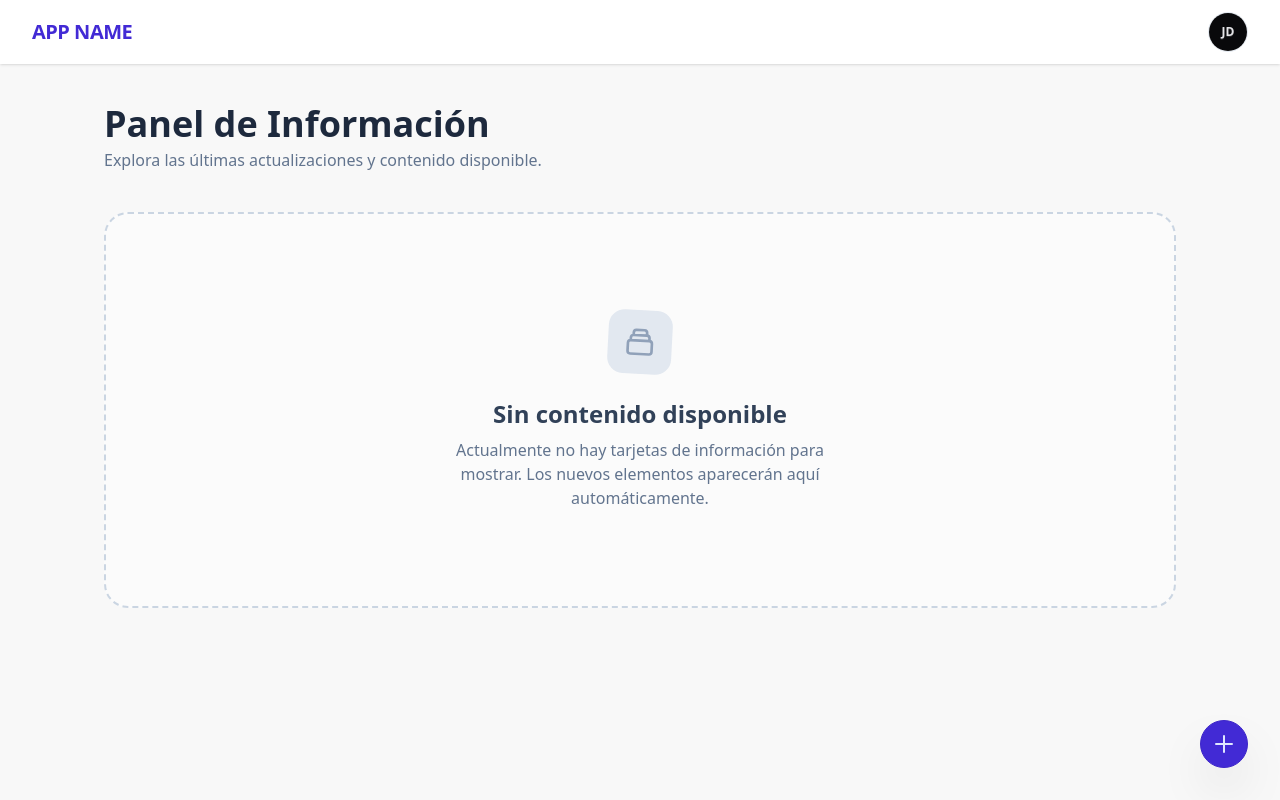
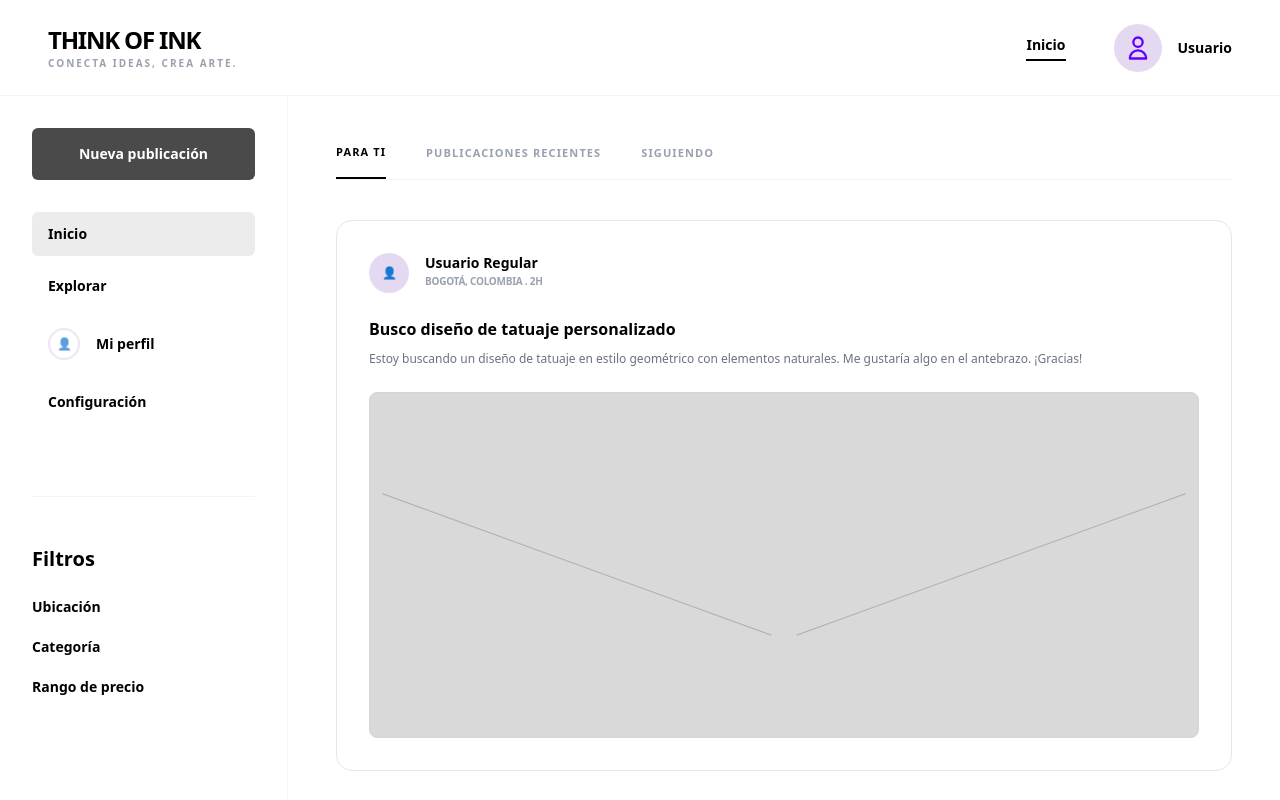
Before and after one commit to Desarrollo-de-Entornos-Digitales/taller-next-corte-3-y-4-think-of-ink, a Next.js app: page /feed in a window 1280 px wide. Shown: the top 800 px of the page. Built offline with nearby package versions, Linux system fonts and the light colour scheme.

Commit message:
styles in feed done

```diff
--- a/src/app/feed/page.tsx
+++ b/src/app/feed/page.tsx
@@ -2,63 +2,59 @@
 
 import Link from 'next/link';
 
-/*import { InfoCard } from '@/components/ui/InfoCard';*/
-
 export default function Feed() {
-    const infoData = [];
+    const infoData = [
+        {
+            id: 1,
+            author: 'Usuario Regular',
+            location: 'Bogotá, Colombia',
+            time: '2h',
+            title: 'Busco diseño de tatuaje personalizado',
+            content:
+                'Estoy buscando un diseño de tatuaje en estilo geométrico con elementos naturales. Me gustaría algo en el antebrazo. ¡Gracias!',
+            images: [1],
+        },
+        {
+            id: 2,
+            author: 'Estudio Black Ink',
+            location: 'Medellín, Colombia',
+            time: '4h',
+            title: 'Promoción del mes',
+            content: '20% de descuento en tatuajes grandes. Agenda tu cita y lleva tu idea a otro nivel.',
+            images: [1, 2, 3],
+        },
+        {
+            id: 3,
+            author: 'Tatuador Independiente',
+            location: 'Cali, Colombia',
+            time: '6h',
+            title: 'Nuevo diseño disponible',
+            content: 'Disponible para tatuar este diseño en realismo. ¡Escríbeme para más info!',
+            images: [1],
+        },
+    ];
 
     return (
-        <main className="bg-base-200 min-h-screen relative">
-            <div className="navbar bg-base-100 shadow-sm px-4 md:px-8">
-                <div className="flex-1">
-                    <span className="text-xl font-bold tracking-tight text-primary">APP NAME</span>
+        <main className="min-h-screen bg-white flex flex-col font-sans text-black">
+            <header className="h-24 border-b border-gray-100 flex items-center justify-between px-12 bg-white sticky top-0 z-50">
+                <div className="flex flex-col">
+                    <span className="text-2xl font-black tracking-tighter uppercase">Think of ink</span>
+                    <span className="text-[10px] text-gray-400 font-bold uppercase tracking-[0.2em]">
+                        Conecta ideas, crea arte.
+                    </span>
                 </div>
-                <div className="flex-none gap-2">
-                    <div className="dropdown dropdown-end">
-                        <div
-                            tabIndex={0}
-                            role="button"
-                            className="btn btn-ghost btn-circle avatar border border-slate-200"
-                        >
-                            <div className="w-10 rounded-full bg-neutral text-neutral-content flex items-center justify-center">
-                                <span className="text-xs">JD</span>
-                            </div>
-                        </div>
-                        <ul
-                            tabIndex={0}
-                            className="mt-3 z-[1] p-2 shadow menu menu-sm dropdown-content bg-base-100 rounded-box w-52"
-                        >
-                            <li>
-                                <a>Perfil</a>
-                            </li>
-                            <li>
-                                <a>Ajustes</a>
-                            </li>
-                            <hr className="my-1 border-slate-200" />
-                            <li>
-                                <Link href="/login">Cerrar Sesión</Link>
-                            </li>
-                        </ul>
-                    </div>
-                </div>
-            </div>
 
-            <div className="max-w-6xl mx-auto p-6 md:p-10">
-                <header className="mb-10">
-                    <h1 className="text-4xl font-extrabold text-slate-800">Panel de Información</h1>
-                    <p className="text-slate-500 mt-1">Explora las últimas actualizaciones y contenido disponible.</p>
-                </header>
-
-                {/* Zona de Contenido Visual */}
-                {infoData.length > 0 ? (
-                    <div className="grid grid-cols-1 md:grid-cols-2 lg:grid-cols-3 gap-6"></div>
-                ) : (
-                    /* Placeholder Visual de "Estado Vacío" Neutro */
-                    <div className="flex flex-col items-center justify-center py-24 px-4 text-center bg-white/40 rounded-3xl border-2 border-dashed border-slate-300">
-                        <div className="w-16 h-16 bg-slate-200 rounded-2xl flex items-center justify-center mb-6 rotate-3">
+                <div className="flex items-center gap-12">
+                    <nav className="hidden md:flex">
+                        <Link href="#" className="text-sm font-black border-b-2 border-black pb-1">
+                            Inicio
+                        </Link>
+                    </nav>
+                    <div className="flex items-center gap-4">
+                        <div className="w-12 h-12 rounded-full bg-[#E5D9F2] flex items-center justify-center text-[#6000FF]">
                             <svg
                                 xmlns="http://www.w3.org/2000/svg"
-                                className="h-8 w-8 text-slate-400"
+                                className="h-7 w-7"
                                 fill="none"
                                 viewBox="0 0 24 24"
                                 stroke="currentColor"
@@ -67,30 +63,127 @@ export default function Feed() {
                                     strokeLinecap="round"
                                     strokeLinejoin="round"
                                     strokeWidth="2"
-                                    d="M19 11H5m14 0a2 2 0 012 2v6a2 2 0 01-2 2H5a2 2 0 01-2-2v-6a2 2 0 012-2m14 0V9a2 2 0 00-2-2M5 11V9a2 2 0 012-2m0 0V5a2 2 0 012-2h6a2 2 0 012 2v2M7 7h10"
+                                    d="M16 7a4 4 0 11-8 0 4 4 0 018 0zM12 14a7 7 0 00-7 7h14a7 7 0 00-7-7z"
                                 />
                             </svg>
                         </div>
-                        <h2 className="text-2xl font-bold text-slate-700">Sin contenido disponible</h2>
-                        <p className="text-slate-500 max-w-sm mx-auto mt-2">
-                            Actualmente no hay tarjetas de información para mostrar. Los nuevos elementos aparecerán
-                            aquí automáticamente.
-                        </p>
+                        <span className="text-sm font-black">Usuario</span>
                     </div>
-                )}
+                </div>
+            </header>
+
+            <div className="flex flex-1">
+                <aside className="w-72 border-r border-gray-100 p-8 hidden lg:flex flex-col gap-6 sticky top-24 h-[calc(100vh-6rem)]">
+                    <button className="w-full bg-[#4A4A4A] text-white font-black py-4 rounded-md text-sm hover:bg-black transition-colors mb-2">
+                        Nueva publicación
+                    </button>
+
+                    <nav className="flex flex-col gap-2">
+                        <SidebarLink label="Inicio" active />
+                        <SidebarLink label="Explorar" />
+                        <div className="flex items-center gap-4 px-4 py-3">
+                            <div className="w-8 h-8 rounded-full border-2 border-[#E5D9F2] flex items-center justify-center text-[#6000FF] opacity-70">
+                                <span className="text-xs">👤</span>
+                            </div>
+                            <span className="text-sm font-black">Mi perfil</span>
+                        </div>
+                        <SidebarLink label="Configuración" />
+                    </nav>
+
+                    <div className="mt-12 pt-12 border-t border-gray-100">
+                        <h3 className="text-xl font-black mb-6">Filtros</h3>
+                        <div className="flex flex-col gap-5">
+                            <button className="text-sm font-bold text-left hover:text-gray-500 transition-colors">
+                                Ubicación
+                            </button>
+                            <button className="text-sm font-bold text-left hover:text-gray-500 transition-colors">
+                                Categoría
+                            </button>
+                            <button className="text-sm font-bold text-left hover:text-gray-500 transition-colors">
+                                Rango de precio
+                            </button>
+                        </div>
+                    </div>
+                </aside>
+
+                <section className="flex-1 bg-white p-8 lg:p-12 overflow-y-auto">
+                    <div className="max-w-4xl mx-auto">
+                        <div className="flex gap-10 border-b border-gray-100 mb-10">
+                            <button className="pb-4 text-[11px] font-black border-b-2 border-black uppercase tracking-widest">
+                                Para ti
+                            </button>
+                            <button className="pb-4 text-[11px] font-bold text-gray-400 uppercase tracking-widest hover:text-black">
+                                Publicaciones recientes
+                            </button>
+                            <button className="pb-4 text-[11px] font-bold text-gray-400 uppercase tracking-widest hover:text-black">
+                                Siguiendo
+                            </button>
+                        </div>
+
+                        <div className="space-y-10">
+                            {infoData.length > 0 ? (
+                                infoData.map((post) => (
+                                    <div key={post.id} className="border border-gray-200 rounded-2xl p-8 bg-white">
+                                        <div className="flex items-center gap-4 mb-6">
+                                            <div className="w-10 h-10 rounded-full bg-[#E5D9F2] flex items-center justify-center text-[#6000FF]">
+                                                <span className="text-xs">👤</span>
+                                            </div>
+                                            <div>
+                                                <h4 className="text-sm font-black leading-none mb-1">{post.author}</h4>
+                                                <p className="text-[10px] text-gray-400 font-bold uppercase tracking-tight">
+                                                    {post.location} . {post.time}
+                                                </p>
+                                            </div>
+                                        </div>
+
+                                        <h3 className="text-base font-black mb-2">{post.title}</h3>
+                                        <p className="text-xs text-gray-500 font-medium leading-relaxed mb-6">
+                                            {post.content}
+                                        </p>
+
+                                        <div
+                                            className={`grid gap-4 ${post.images.length > 1 ? 'grid-cols-3' : 'grid-cols-1'}`}
+                                        >
+                                            {post.images.map((_, index) => (
+                                                <div
+                                                    key={index}
+                                                    className={`bg-[#D9D9D9] border border-gray-300 rounded-lg relative overflow-hidden flex items-center justify-center
+                                                        ${post.images.length === 1 ? 'aspect-[2.4/1]' : 'aspect-square'}`}
+                                                >
+                                                    <div className="absolute inset-0 opacity-20 pointer-events-none">
+                                                        <div className="absolute inset-0 flex items-center justify-center">
+                                                            <div className="w-[150%] h-[1px] bg-black rotate-[20deg]"></div>
+                                                            <div className="w-[150%] h-[1px] bg-black -rotate-[20deg]"></div>
+                                                        </div>
+                                                    </div>
+                                                </div>
+                                            ))}
+                                        </div>
+                                    </div>
+                                ))
+                            ) : (
+                                <div className="py-24 text-center border-2 border-dashed border-gray-200 rounded-3xl">
+                                    <h2 className="text-2xl font-black text-gray-300 italic uppercase">
+                                        Sin contenido disponible
+                                    </h2>
+                                </div>
+                            )}
+                        </div>
+                    </div>
+                </section>
             </div>
-
-            <button className="btn btn-primary btn-circle btn-lg fixed bottom-8 right-8 shadow-2xl">
-                <svg
-                    xmlns="http://www.w3.org/2000/svg"
-                    className="h-6 w-6"
-                    fill="none"
-                    viewBox="0 0 24 24"
-                    stroke="currentColor"
-                >
-                    <path strokeLinecap="round" strokeLinejoin="round" strokeWidth="2" d="M12 4v16m8-8H4" />
-                </svg>
-            </button>
         </main>
     );
 }
+
+function SidebarLink({ label, active = false }: { label: string; active?: boolean }) {
+    return (
+        <button
+            className={`flex items-center gap-4 px-4 py-3 rounded-md text-sm font-black transition-all ${
+                active ? 'bg-[#ECECEC] text-black' : 'text-black hover:bg-gray-50'
+            }`}
+        >
+            {label}
+        </button>
+    );
+}
```
